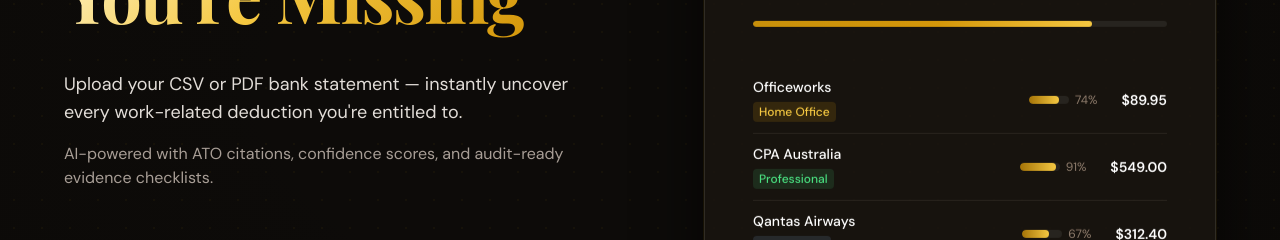
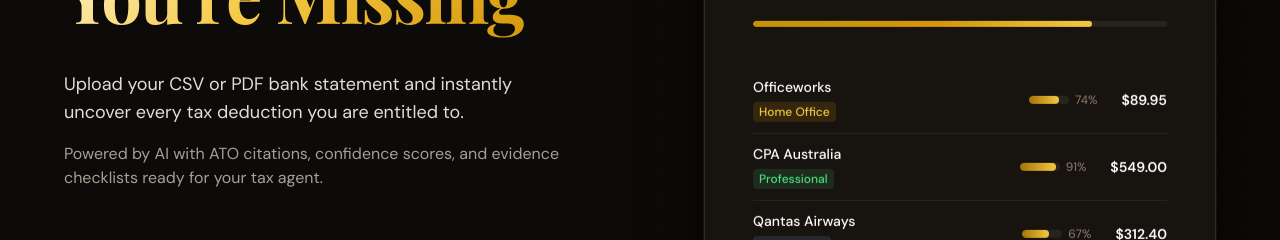
Before and after one commit to Samuel-Rath/Deductly, a React (Vite) app in the folder frontend/: page / in a window 1280 px wide. Shown: the part 474-714 px from the top of the page. Built offline with nearby package versions, Linux system fonts and the light colour scheme; no server answers.

Commit message:
fixed punctuations throughout the application

```diff
--- a/frontend/src/pages/Landing.tsx
+++ b/frontend/src/pages/Landing.tsx
@@ -151,10 +151,10 @@
                 {/* Sub-copy */}
                 <motion.div variants={staggerItem} className="max-w-lg mx-auto lg:mx-0 mb-7 sm:mb-8 space-y-2">
                   <p className="text-base sm:text-lg leading-relaxed" style={{ color: '#E2DDD8' }}>
-                    Upload your CSV or PDF bank statement — instantly uncover every work-related deduction you're entitled to.
+                    Upload your CSV or PDF bank statement and instantly uncover every tax deduction you are entitled to.
                   </p>
                   <p className="text-sm sm:text-base leading-relaxed" style={{ color: '#A89E96' }}>
-                    AI-powered with ATO citations, confidence scores, and audit-ready evidence checklists.
+                    Powered by AI with ATO citations, confidence scores, and evidence checklists ready for your tax agent.
                   </p>
                 </motion.div>
 
--- a/frontend/src/pages/Report.tsx
+++ b/frontend/src/pages/Report.tsx
@@ -240,7 +240,7 @@
               Deduction Report
             </h1>
             <p className="text-body text-slate-300">
-              Income Year: {reportData.income_year} (1 July {reportData.income_year.split('-')[0]} - 30 June {reportData.income_year.split('-')[1]})
+              Income Year: {reportData.income_year} (1 July {reportData.income_year.split('-')[0]} to 30 June {reportData.income_year.split('-')[1]})
             </p>
           </div>
           <div className="flex items-center space-x-3">
@@ -404,7 +404,7 @@
             <div className="space-y-4">
               <div>
                 <div className="flex justify-between text-small text-slate-300 mb-2">
-                  <span>High (0.80 - 1.00)</span>
+                  <span>High (0.80–1.00)</span>
                   <span>{summary.confidenceDistribution.high} transactions</span>
                 </div>
                 <div className="w-full h-8 bg-ink-800 rounded-lg overflow-hidden">
@@ -419,7 +419,7 @@
 
               <div>
                 <div className="flex justify-between text-small text-slate-300 mb-2">
-                  <span>Medium (0.60 - 0.79)</span>
+                  <span>Medium (0.60–0.79)</span>
                   <span>{summary.confidenceDistribution.medium} transactions</span>
                 </div>
                 <div className="w-full h-8 bg-ink-800 rounded-lg overflow-hidden">
--- a/frontend/src/pages/Rules.tsx
+++ b/frontend/src/pages/Rules.tsx
@@ -18,7 +18,7 @@
   },
   {
     category: 'Home Office Expenses',
-    description: 'Internet, phone, electricity, and stationery used while working from home — only the work-use proportion is deductible',
+    description: 'Internet, phone, electricity, and stationery used while working from home — only the work use proportion is deductible',
     keywords: ['telstra', 'optus', 'tpg', 'aussie broadband', 'superloop', 'tangerine', 'vodafone', 'internode', 'officeworks', 'ikea', 'harvey norman'],
     merchants: ['Telstra', 'Optus', 'TPG Telecom', 'Aussie Broadband', 'Officeworks'],
     confidence: 0.60,
@@ -32,7 +32,7 @@
   },
   {
     category: 'Tools, Equipment & Technology',
-    description: 'Laptops, phones, subscriptions, and software used primarily for work — items used more than 50% for income-earning activity',
+    description: 'Laptops, phones, subscriptions, and software used primarily for work — items used more than 50% for income earning purposes',
     keywords: ['microsoft', 'apple', 'adobe', 'jb hi-fi', 'harvey norman', 'officeworks', 'canva', 'atlassian', 'slack', 'zoom', 'dropbox', 'aws', 'google workspace', 'xero', 'myob'],
     merchants: ['Apple', 'JB Hi-Fi', 'Officeworks', 'Microsoft', 'Adobe', 'Harvey Norman'],
     confidence: 0.55,
@@ -72,7 +72,7 @@
   },
   {
     category: 'Work Clothing & Protective Equipment',
-    description: 'Compulsory uniforms, occupation-specific protective clothing, and safety gear — conventional clothing worn at work is not deductible',
+    description: 'Compulsory uniforms, occupation specific protective clothing, and safety gear — conventional clothing worn at work is not deductible',
     keywords: ['workwear', 'hi-vis', 'safety boots', 'hard hat', 'ppe', 'bunnings', 'total tools', 'blackwoods', 'wurth', 'hard yakka', 'king gee'],
     merchants: ['Bunnings Warehouse', 'Total Tools', 'Blackwoods', 'Hard Yakka', 'King Gee'],
     confidence: 0.45,
```
